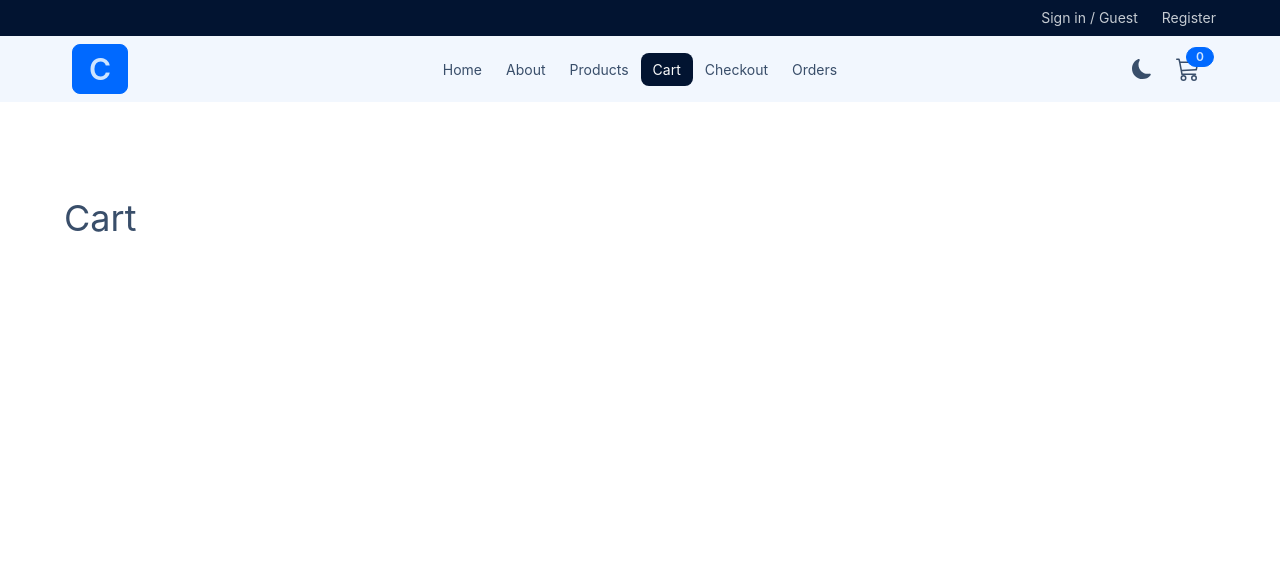
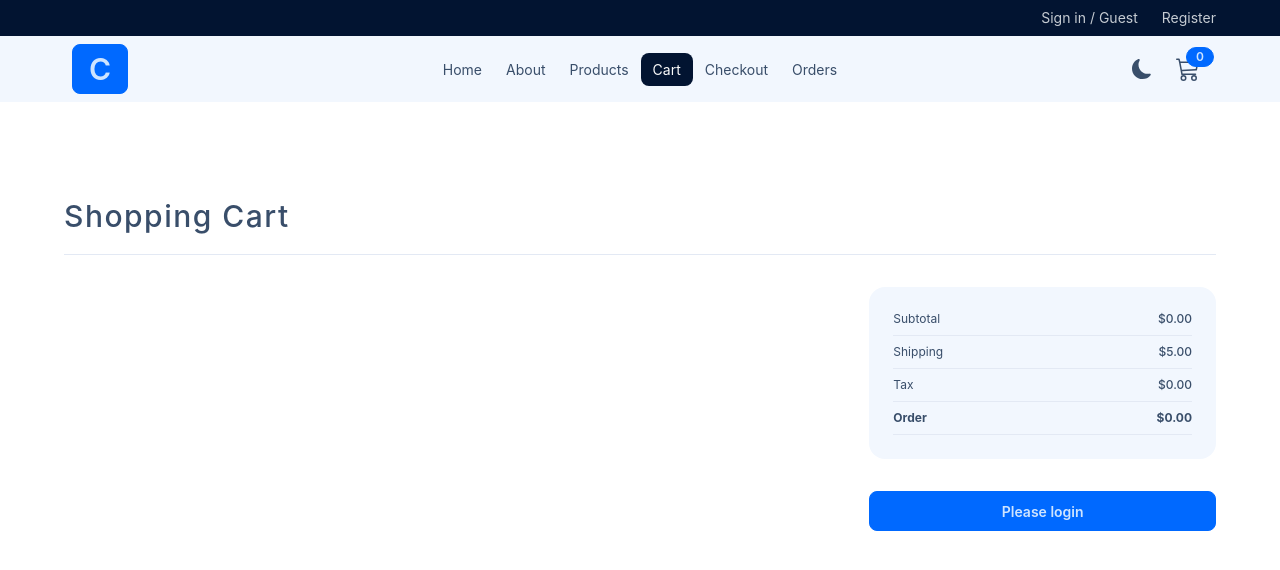
Before and after one commit to Amir4ikLIVE/store-app, a React (Vite) app: page /cart in a window 1280 px wide. Shown: the top 570 px of the page. Built offline with nearby package versions, Linux system fonts and the light colour scheme.

Commit message:
Cart Page is done

```diff
--- a/src/Features/cart/cartSlice.js
+++ b/src/Features/cart/cartSlice.js
@@ -20,8 +20,9 @@ const cartSlice = createSlice({
     reducers: {
         addItem: (state, action) => {
             const product = action.payload.product;
+
             const item = state.cartItems.find(
-                (cartItem) => cartItem.productID === action.payload.productID
+                (cartItem) => cartItem.cartID === product.cartID
             );
 
             if (item) {
@@ -38,38 +39,30 @@ const cartSlice = createSlice({
             const { cartID } = action.payload;
             const product = state.cartItems.find((item) => item.cartID === cartID);
             state.cartItems = state.cartItems.filter((item) => item.cartID != cartID);
-
             state.numItemsInCart -= product.amount;
             state.cartTotal -= product.price * product.amount;
-            cartSlice.orderTotal.calculateTotal(state);
+            cartSlice.orderTotal.calculateTotals(state);
             toast.error("Item removed from cart");
         },
-        editItem: () => {
+        editItem: (state, action) => {
             const { cartID, amount } = action.payload;
-
-            const item = state.cartItems.find(
-                (element) => element.cartID === cartID
-            );
-
+            const item = state.cartItems.find((cartItem) => cartItem.cartID === cartID);
             state.numItemsInCart = state.numItemsInCart + amount - item.amount;
             state.cartTotal = state.cartTotal + item.price * (amount - item.amount);
-
+            cartSlice.orderTotal.calculateTotals(state);
             item.amount = amount;
-
-            cartSlice.caseReducers.calculateTotals(state);
-
             toast.success("Cart updated");
         },
         clearCart: () => {
             localStorage.setItem("cart", JSON.stringify(defaultState));
             return defaultState;
+        },
+        calculateTotals: (state) => {
+            state.tax = state.cartTotal * 0.1;
+            state.orderTotal = state.cartTotal + state.tax + state.shipping;
+
+            localStorage.setItem("cart", JSON.stringify(state));
         }
-    },
-    calculateTotal: (state) => {
-        state.tax = state.cartTotal * 0.1;
-        state.orderTotal = state.cartTotal + state.tax + state.shipping;
-
-        localStorage.setItem("cart", JSON.stringify(state));
     }
 });
 
--- /dev/null
+++ b/src/components/CartItem.jsx
@@ -0,0 +1,62 @@
+import React from 'react'
+import { formatPrice, generateAmountOptions } from '../utilities';
+import { useDispatch } from 'react-redux';
+import { editItem, removeItem } from '../Features/cart/cartSlice';
+
+const CartItem = ({ cartItem }) => {
+    const dispatch = useDispatch();
+    const { cartID, title, price, image, amount, company, productColor } = cartItem;
+
+    const handleAmount = (e) => {
+        dispatch(editItem({ cartID, amount: parseInt(e.target.value) }));
+    }
+
+    const removeItemFromCart = () => {
+        dispatch(removeItem({ cartID }));
+    }
+
+    return (
+        <div key={cartID} className='mb-12 flex flex-col gap-y-4 sm:flex-row flex-wrap border-b border-base-300 pb-6 last:border-b-0'>
+            <img
+                src={image}
+                alt={title}
+                className='w-24 h-24 rounded-lg sm:h-32 sm:w-32 object-cover'
+            />
+            <div className='sm:ml-16 sm:w-48'>
+                <h3 className='capitalize font-medium'>{title}</h3>
+                <h4 className='mt-2 capitalize text-sm text-neutral-content'>{company}</h4>
+                <p className='mt-4 text-sm capitalize flex items-center gap-x-2'>
+                    color: <span className='badge badge-sm' style={{ backgroundColor: productColor }}></span>
+                </p>
+            </div>
+            <div className="sm:ml-12">
+                <div className="form-control max-w-xs">
+                    <label htmlFor="" className='label p-0'>
+                        <span className='label-text'>Amount</span>
+                    </label>
+                    <select
+                        name="amount"
+                        id="amount"
+                        className='mt-2 select select-base select-bordered select-xs'
+                        value={amount}
+                        onChange={handleAmount}
+                    >
+                        {generateAmountOptions(amount + 5)}
+                    </select>
+                </div>
+                <button
+                    type='button'
+                    className='mt-2 link link-primary link-hover text-sm'
+                    onClick={removeItemFromCart}
+                >
+                    remove
+                </button>
+            </div>
+            <p className='font-medium sm:ml-auto'>
+                {formatPrice(price)}
+            </p>
+        </div>
+    )
+}
+
+export default CartItem;
--- /dev/null
+++ b/src/components/CartItemsList.jsx
@@ -0,0 +1,19 @@
+import React from 'react'
+import { useSelector } from 'react-redux';
+import CartItem from './CartItem';
+
+const CartItemsList = () => {
+    const cartItems = useSelector((state) => state.cartState.cartItems);
+
+  return (
+    <div>
+        {
+            cartItems.map((item) => {
+                return <CartItem key={item.cartID} cartItem={item} />
+            })
+        }
+    </div>
+  )
+}
+
+export default CartItemsList;
--- /dev/null
+++ b/src/components/CartTotal.jsx
@@ -0,0 +1,32 @@
+import React from 'react'
+import { useSelector } from 'react-redux';
+import { formatPrice } from '../utilities';
+
+const CartTotal = () => {
+    const {cartTotal, shipping, tax, orderTotal } = useSelector((state) => state.cartState);
+
+    return (
+        <div className='card bg-base-200'>
+            <div className="card-body">
+                <p className="flex justify-between text-xs border-b border-base-300 pb-2">
+                    <span>Subtotal</span>
+                    <span className='font-medium'>{formatPrice(cartTotal)}</span>
+                </p>
+                <p className="flex justify-between text-xs border-b border-base-300 pb-2">
+                    <span>Shipping</span>
+                    <span className='font-medium'>{formatPrice(shipping)}</span>
+                </p>
+                <p className="flex justify-between text-xs border-b border-base-300 pb-2">
+                    <span>Tax</span>
+                    <span className='font-medium'>{formatPrice(tax)}</span>
+                </p>
+                <p className="flex justify-between text-xs border-b border-base-300 pb-2">
+                    <span className='font-bold'>Order</span>
+                    <span className='font-bold'>{formatPrice(orderTotal)}</span>
+                </p>
+            </div>
+        </div>
+    )
+}
+
+export default CartTotal;
--- a/src/components/index.js
+++ b/src/components/index.js
@@ -12,3 +12,6 @@ export { default as Filter } from "./Filter";
 export { default as ProductsContainer } from "./ProductsContainer";
 export { default as PaginationContainer } from "./PaginationContainer";
 export { default as Loading } from "./Loading";
+export { default as CartItemsList } from "./CartItemsList";
+export { default as CartTotal } from "./CartTotal";
+export { default as CartItem } from "./CartItem";
--- a/src/pages/Cart.jsx
+++ b/src/pages/Cart.jsx
@@ -1,10 +1,32 @@
 import React from 'react'
-import { useSelector } from 'react-redux';
+import { CartItemsList, CartTotal, SectionTitle } from "../components";
+import { Link } from 'react-router-dom';
 
 const Cart = () => {
-  const cartData = useSelector((state) => state.cartState);
-  console.log(cartData);
-  return <h1 className='text-4xl'>Cart</h1>
+  const user = null;
+
+  return <>
+    <SectionTitle text={'Shopping Cart'} />
+    <div className="mt-8 gap-8 grid lg:grid-cols-12">
+      <div className="lg:col-span-8">
+        <CartItemsList />
+      </div>
+      <div className="lg:col-span-4 lg:pl-4">
+        <CartTotal />
+        {
+          user ? (
+            <Link to="/checkout" className='btn btn-primary btn-block mt-8'>
+              Proceed to checkout
+            </Link>
+          ) : (
+            <Link to="/login" className='btn btn-primary btn-block mt-8'>
+              Please login
+            </Link>
+          )
+        }
+      </div>
+    </div>
+  </>
 }
 
 export default Cart;
--- a/src/pages/Register.jsx
+++ b/src/pages/Register.jsx
@@ -5,7 +5,7 @@ const Register = () => {
   return <section className="h-screen grid place-items-center">
     <Form className="card flex flex-col w-96 p-8 bg-base-100 shadow-lg gap-y-4">
       <h4 className="text-4xl text-center font-bold">
-        Login
+        Register
         </h4>
 
       <FormInput
@@ -19,7 +19,6 @@ const Register = () => {
         label="Email"
         name="indentifier"
         />
-
 
       <FormInput
         type="password"
--- a/src/pages/SingleProduct.jsx
+++ b/src/pages/SingleProduct.jsx
@@ -23,16 +23,17 @@ function SingleProduct() {
 
   const addToCart = () => {
     const cartProduct = {
-      productID: product.id + productColor,
+      cartID: `${product.id}-${productColor}`,
+      productID: product.id,
       title,
       image,
       company,
       amount,
       productColor,
-      price
-    }
+      price,
+    };
 
-    dispatch(addItem({product: cartProduct}));
+    dispatch(addItem({ product: cartProduct }));
   }
 
   return (
@@ -97,8 +98,8 @@ function SingleProduct() {
           </div>
           <div className="mt-10">
             <button
-            className='btn btn-secondary btn-md uppercase'
-            onClick={addToCart}
+              className='btn btn-secondary btn-md uppercase'
+              onClick={addToCart}
             >
               add to bag
             </button>
```
